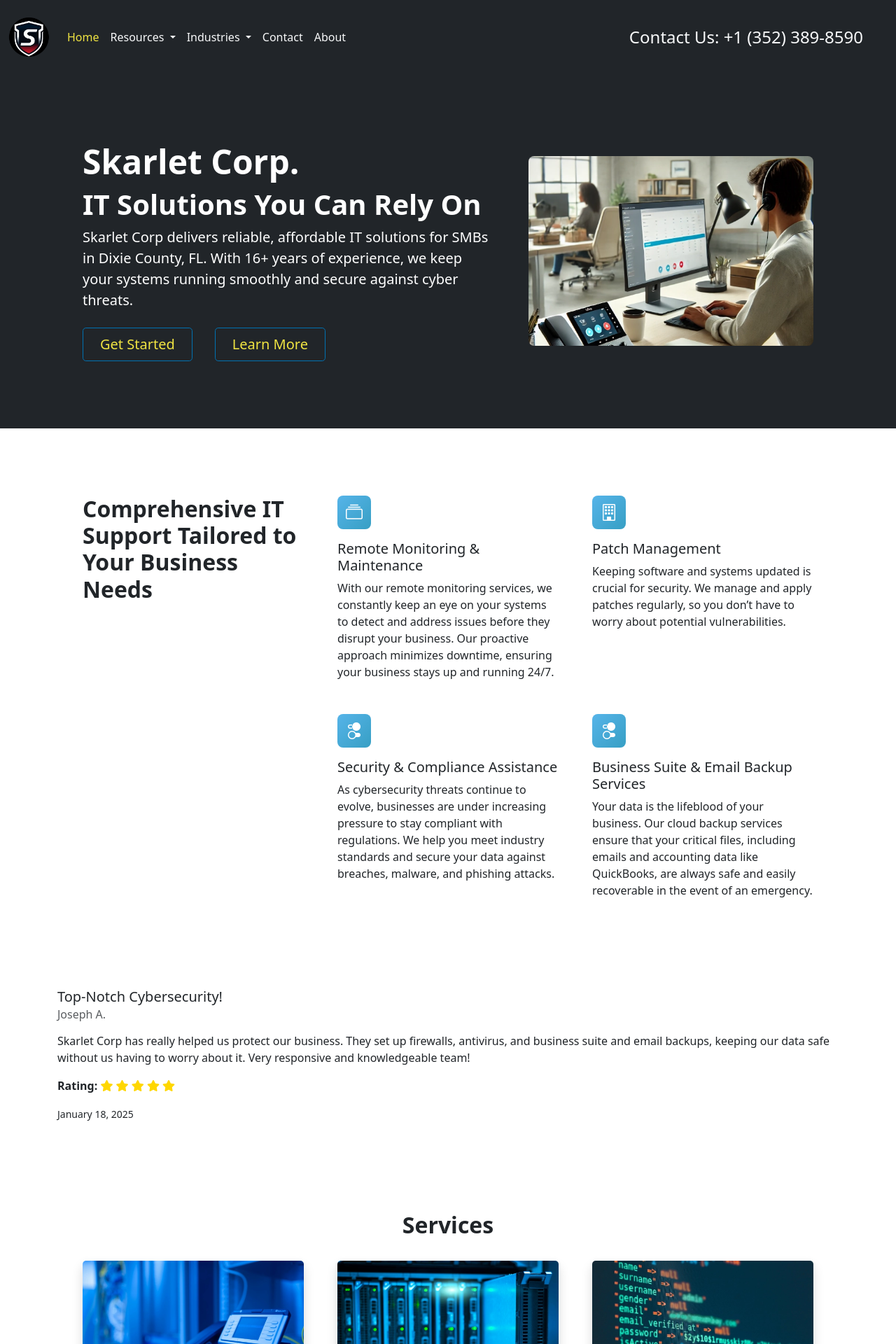
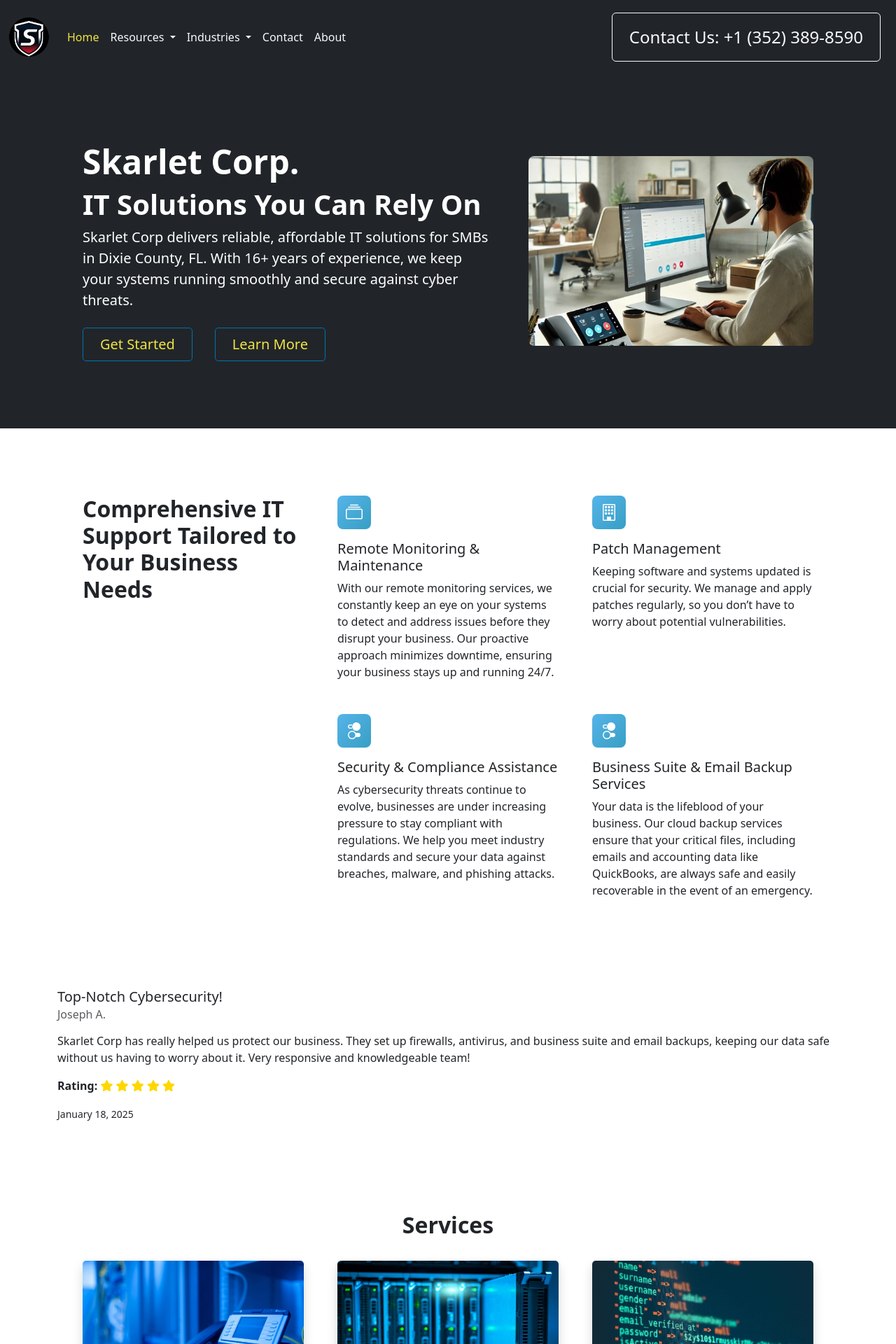
Before and after one commit to SkarletTeam/skarlet, a Jekyll site: the page built from index.md, in a window 1280 px wide. Shown: the top 1920 px of the page at 70% size. Built offline with Jekyll 4.4.1, drawn with Linux system fonts in a browser that asks for light colours.

Commit message:
Update nav.html

```diff
--- a/_includes/nav.html
+++ b/_includes/nav.html
@@ -41,7 +41,7 @@
     </div>
 
     <!-- Contact Button (Remains Visible) -->
-    <a href="tel:+13523898590" class="btn btn-primary text-light text-decoration-none" style="margin: 10px; font-size: 24px; padding: 16px 24px; display: inline-block; border: 1px solid transparent; box-shadow: none;" alt="Contact Us" role="button"> Contact Us: +1 (352) 389-8590 </a>
+    <a href="tel:+13523898590" class="btn btn-primary text-light text-decoration-none" style="margin: 10px; font-size: 24px; padding: 16px 24px; display: inline-block; border: 1px solid; box-shadow: none;" alt="Contact Us" role="button"> Contact Us: +1 (352) 389-8590 </a>
 
   </div>
 </nav>
```
